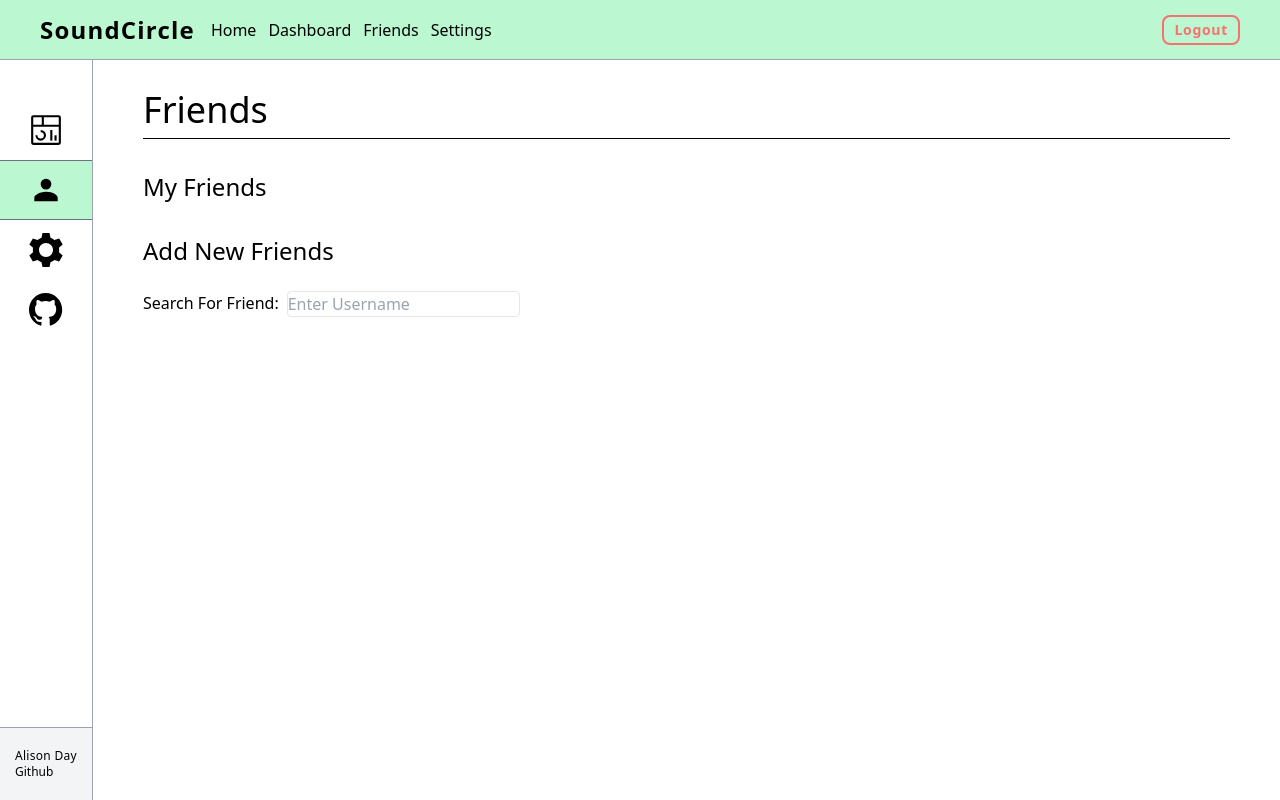
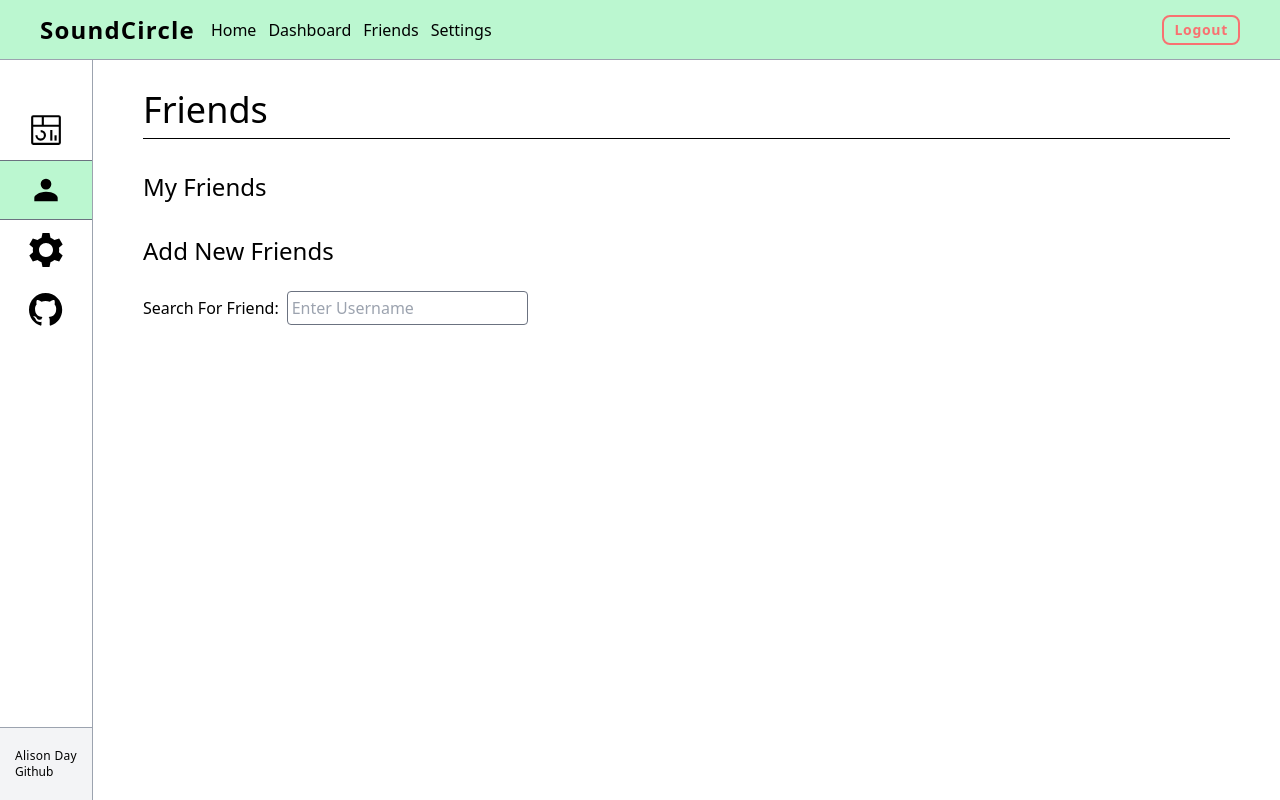
Before and after one commit to aday2418/startup, a Next.js app: page /dashboard/friends in a window 1280 px wide. Built offline with nearby package versions, Linux system fonts and the light colour scheme.

Commit message:
Made it so github opens in new link from tab

```diff
--- a/src/app/dashboard/Footer.jsx
+++ b/src/app/dashboard/Footer.jsx
@@ -7,7 +7,7 @@ export default function Footer(){
     const { darkMode } = useContext(DarkModeContext)
     return(
         <footer>
-                <Link href="https://github.com/aday2418/startup">
+                <Link target="_blank" href="https://github.com/aday2418/startup">
                     <div className={`relative w-full h-fit flex flex-row gap-2 border-t py-[20px] px-[15px] border-gray-400  cursor-pointer hover:border-gray-500 smooth ${darkMode? "bg-transparent hover:bg-gray-900": "bg-gray-100 hover:bg-gray-400"}`}>
                         <div className="flex flex-col">
                             <h1 className="text-xs text-base tracking-wide w-fit truncate">Alison Day</h1>
--- a/src/app/dashboard/Sidebar.jsx
+++ b/src/app/dashboard/Sidebar.jsx
@@ -24,7 +24,7 @@ export default function Sidebar(){
                 <Tab svg={<Dashboard fillColor="#FFFFFF"/>} link="/dashboard" selected={root == "dashboard" && !current}/>
                 <Tab svg={<Friend fillColor="#FFFFFF"/>} link="/dashboard/friends" selected={current == "friends"}/>
                 <Tab svg={<Gear fillColor="#FFFFFF"/>} link="/dashboard/settings" selected={current =="settings"}/>
-                <Tab svg={<GitHub fillColor='#FFFFFF'/>} link="https://github.com/aday2418/startup" selected={false}/>
+                <Tab svg={<GitHub fillColor='#FFFFFF'/>} link="https://github.com/aday2418/startup" selected={false} newTab={true} />
             </div>
             <Footer/>
         </div>
--- a/src/app/dashboard/Tab.jsx
+++ b/src/app/dashboard/Tab.jsx
@@ -2,13 +2,13 @@ import Link from "next/link";
 import { useContext } from "react";
 import { DarkModeContext } from "./DarkModeProvider";
 
-export default function Tab({selected, svg, link}){
+export default function Tab({selected, svg, link, newTab=false}){
 
     const { darkMode } = useContext(DarkModeContext)
 
 
     return(
-        <Link href={link}>
+        <Link href={link} target={newTab && "_blank"} >
             <div className={`relative w-full h-[60px] flex  py-3 justify-center items-center cursor-pointer border-y
             ${selected? darkMode
                 ? "border-gray-500 bg-gray-800 " // selected + darkMode
--- a/src/app/dashboard/friends/AddFriendBlock.jsx
+++ b/src/app/dashboard/friends/AddFriendBlock.jsx
@@ -1,13 +1,16 @@
 import Friend from "@/components/icons/Friend"
+import { useContext } from "react"
+import { DarkModeContext } from "../DarkModeProvider"
 
 export default function AddFriendBlock({user, addFriend}){
     const handleClick = () => {
         addFriend(user)
     }
+    const {darkMode} = useContext(DarkModeContext)
 
     return(
         <button className='relative flex flex-col w-[130px] p-3 gap-2 items-center' onClick={handleClick} >
-            <div className='border rounded-full border-white h-[100px]'>
+            <div className={`border rounded-full ${darkMode ? "border-white" : "border-black"} h-[100px]`}>
                 <Friend fillColor={user.color}/>
             </div>
             <p className="text-center">{user.username}</p>
--- a/src/app/dashboard/friends/FriendBlock.jsx
+++ b/src/app/dashboard/friends/FriendBlock.jsx
@@ -1,9 +1,12 @@
 import Friend from "@/components/icons/Friend"
+import { useContext } from "react"
+import { DarkModeContext } from "../DarkModeProvider"
 
 export default function FriendBlock({username, color}){
+    const {darkMode} = useContext(DarkModeContext)
     return(
         <div className='flex flex-col w-[130px] p-3 gap-2'>
-            <div className='border rounded-full border-white'>
+            <div className={`border rounded-full ${darkMode ? "border-white" : "border-black"}`}>
                 <Friend fillColor={color}/>
             </div>
             <p className="text-center">{username}</p>
--- a/src/app/dashboard/friends/page.jsx
+++ b/src/app/dashboard/friends/page.jsx
@@ -31,10 +31,10 @@ export default function Friends() {
                 <FriendGrid friends={friends}/>
 
                 <h1 className='mt-4 text-2xl mt-6 mb-6'>Add New Friends</h1>
-                <div className='flex flex-col gap-2'>
-                    <div className='flex flex-row gap-2 mb-6'>
+                <div className='flex flex-col gap-2 justify-center'>
+                    <div className='flex flex-row gap-2 mb-6 items-center'>
                         <p>Search For Friend: </p>
-                        <input className='border rounded text-black min-w-[200px]' type="text" placeholder="Enter Username" onChange={handleSearchChange} value={search}/>
+                        <input className='border rounded text-black min-w-[200px] border-gray-500 p-1' type="text" placeholder="Enter Username" onChange={handleSearchChange} value={search}/>
                     </div>
                 </div>
                 <div className='flex flex-col gap-2'>
```
